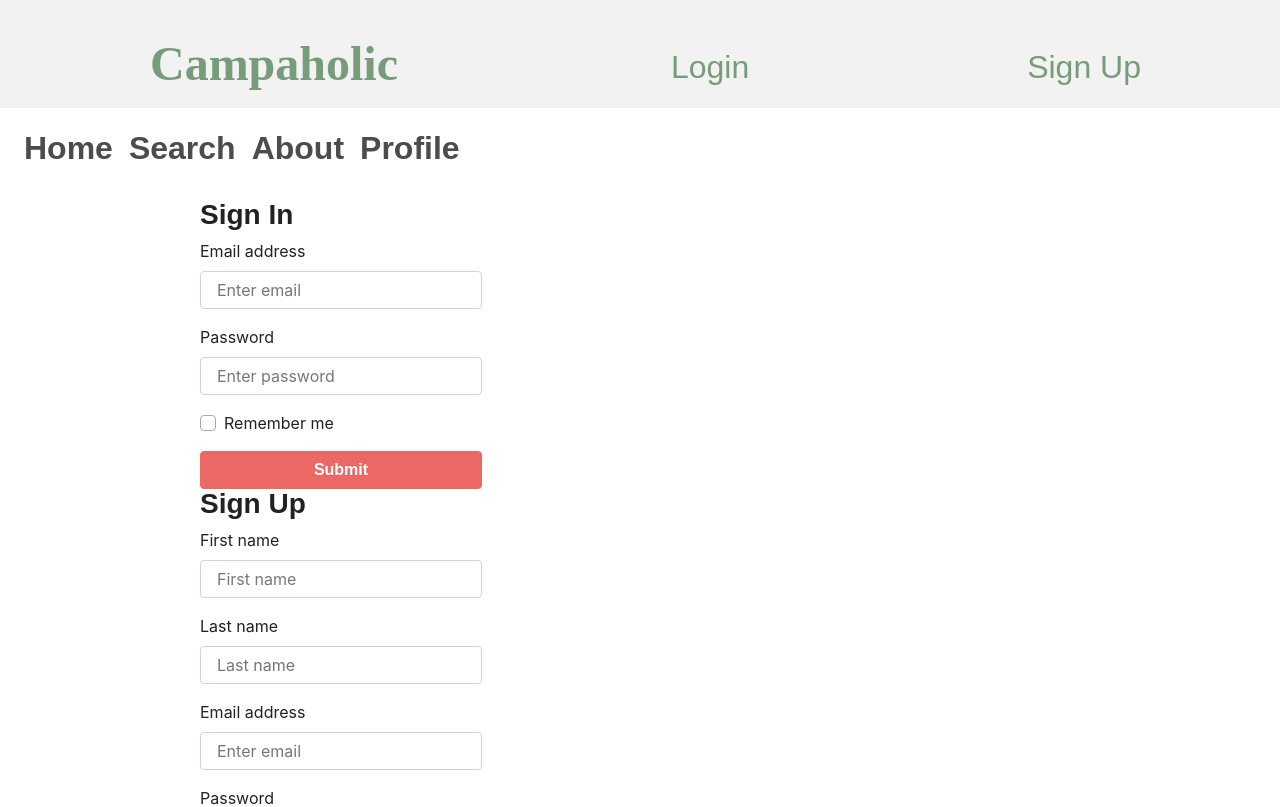
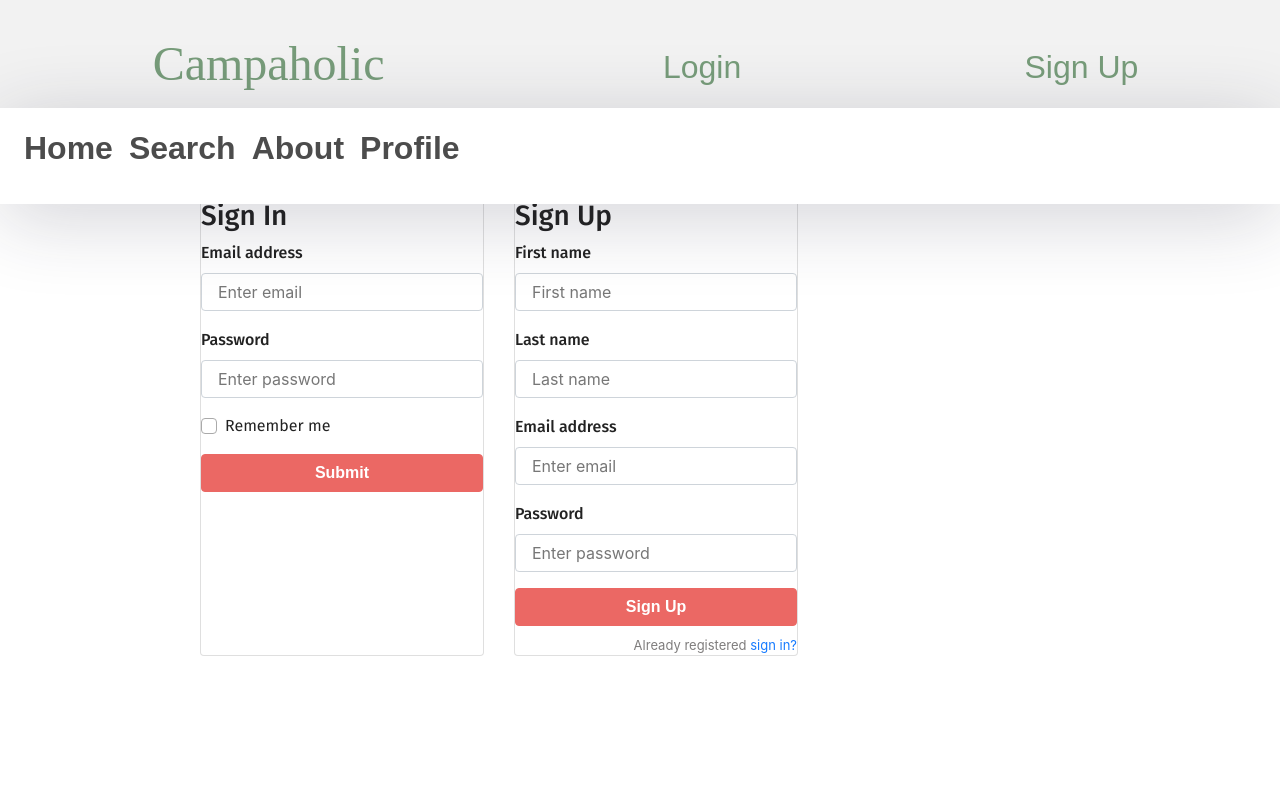
Before and after one commit to Danomiterock/Campaholic, a React (Create React App) app in the folder client/: page /LoginSignup in a window 1280 px wide. Shown: the top 807 px of the page. Built offline with nearby package versions, Linux system fonts and the light colour scheme; a web font is replaced by a local one.

Commit message:
updating

```diff
--- a/client/src/pages/LoginSignup.js
+++ b/client/src/pages/LoginSignup.js
@@ -1,10 +1,17 @@
 import React from "react";
-import { Button, Container, Form, FormLabel } from "react-bootstrap";
+import {
+  Button,
+  Card,
+  CardDeck,
+  Form,
+  FormLabel,
+} from "react-bootstrap";
+import "./LoginSignup.css";
 
 export const LoginSignup = () => {
   return (
-    <Container className="loginsignup">
-      <div>
+    <CardDeck className="loginsignup">
+      <Card className="LoginSignupCard">
         <Form>
           <h3>Sign In</h3>
 
@@ -46,8 +53,12 @@ export const LoginSignup = () => {
             Submit
           </Button>
         </Form>
-      </div>
+      </Card>
+
+      <br />
+
       <div>
+        <Card className="LoginSignupCard">
           <Form>
             <h3>Sign Up</h3>
 
@@ -94,8 +105,9 @@ export const LoginSignup = () => {
               Already registered <a href="#">sign in?</a>
             </p>
           </Form>
+        </Card>
       </div>
-    </Container>
+    </CardDeck>
   );
 };
 
```
Lines whose indentation alone changed are shown as unchanged.
